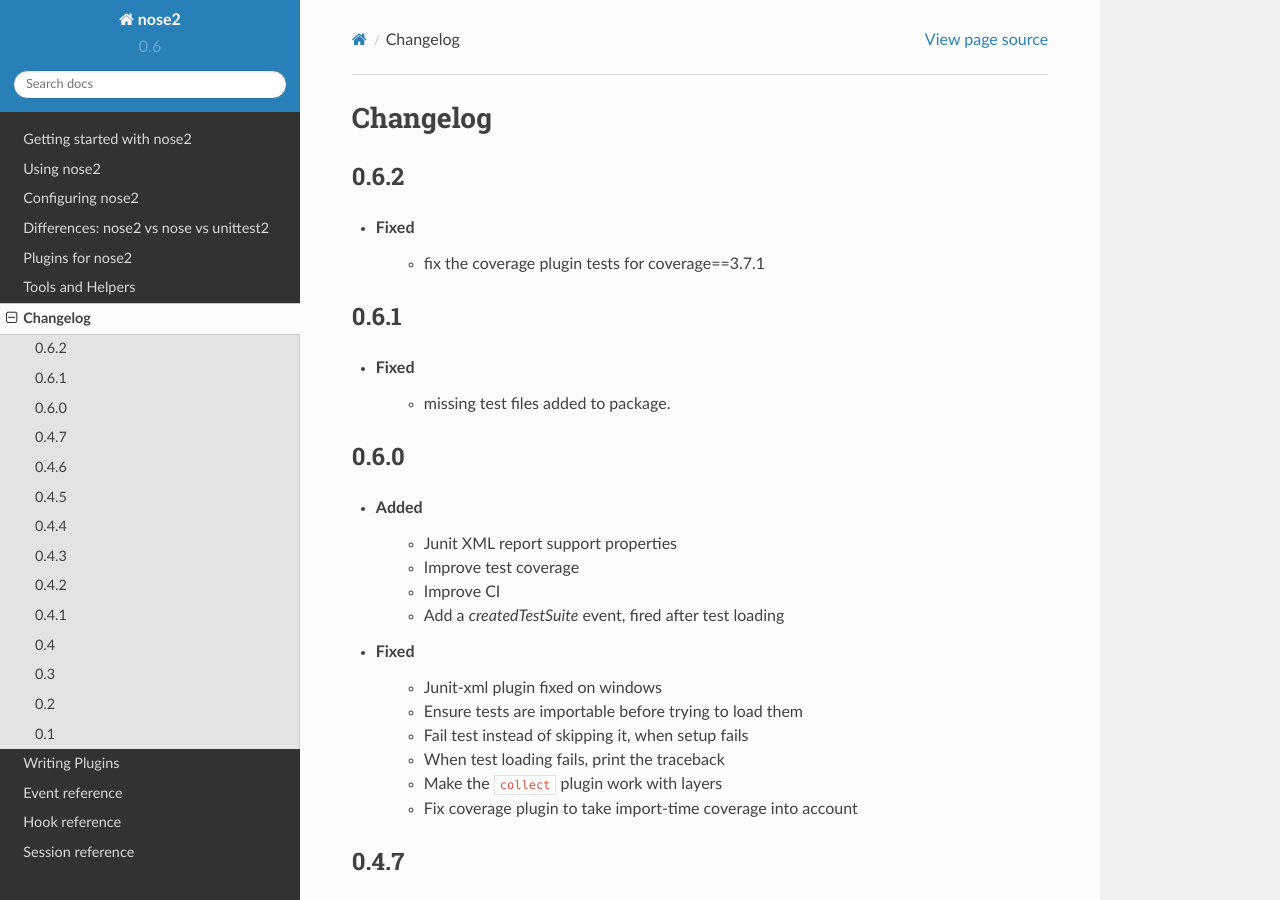
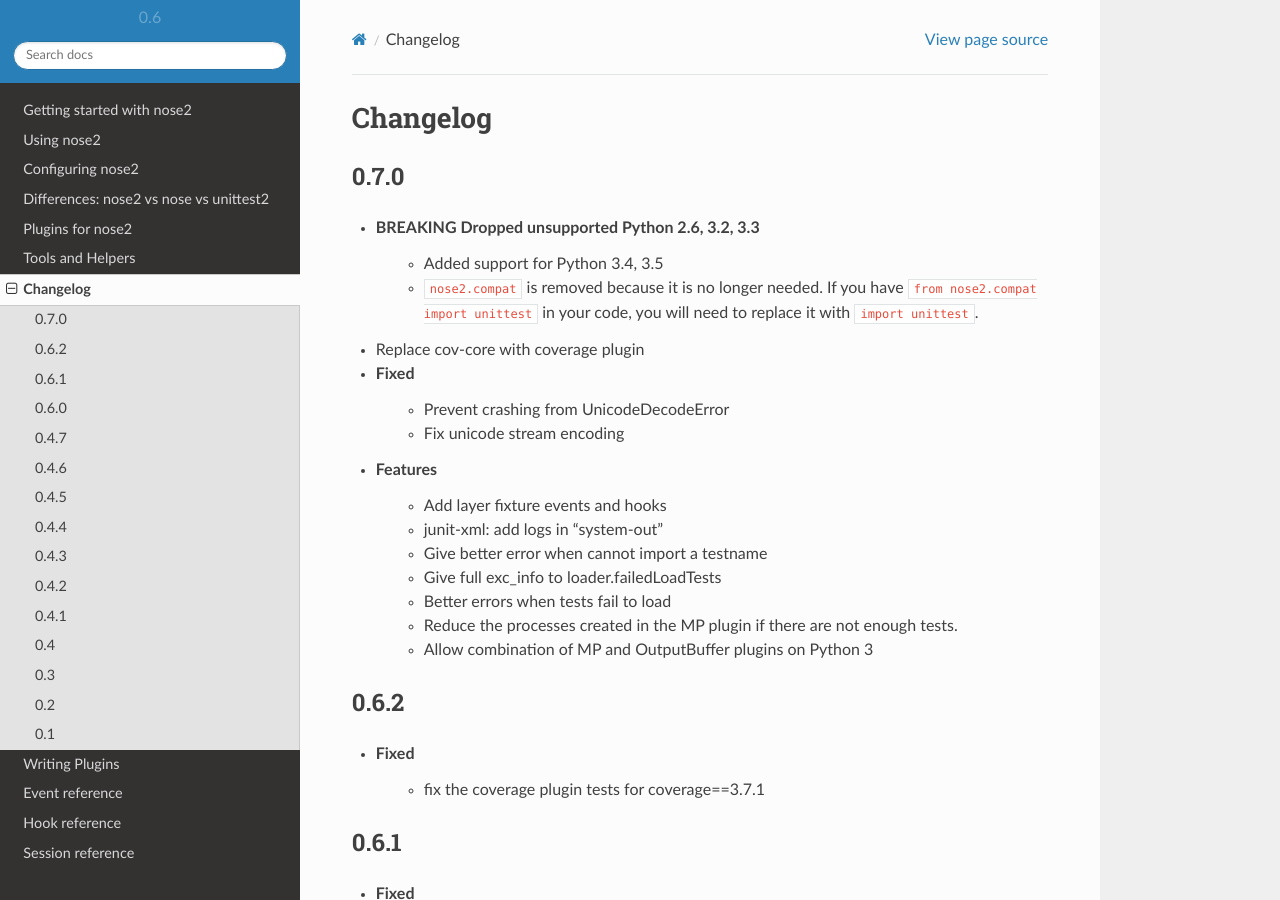
Before and after one commit to nose-devs/nose2, a Sphinx documentation site: the page built from docs/changelog.rst, in a window 1280 px wide and 900 px high. Built offline with Sphinx 7.4.7 and the Read the Docs theme 2.0.0, drawn with Linux system fonts in a browser that asks for light colours; pages that are not in the unit, such as notebooks, are missing from menus.

Commit message:
Update Changelog for 0.7.0

```diff
--- a/README.rst
+++ b/README.rst
@@ -25,6 +25,8 @@
 Welcome to nose2
 ================
 
+**Note**: As of 0.7.0 we have support for 2.6, 3.2, 3.3 and removed ``nose2.compat``.
+
 nose2 is the next generation of nicer testing for Python, based
 on the plugins branch of unittest2. nose2 aims to improve on nose by:
 
--- a/docs/changelog.rst
+++ b/docs/changelog.rst
@@ -1,5 +1,27 @@
 Changelog
 =========
+
+0.7.0
+-----
+
+* BREAKING Dropped unsupported Python 2.6, 3.2, 3.3
+    * Added support for Python 3.4, 3.5
+    * ``nose2.compat`` is removed because it is no longer needed. If you have ``from nose2.compat import unittest`` in your code, you will need to replace it with ``import unittest``.
+
+* Replace cov-core with coverage plugin
+
+* Fixed
+    * Prevent crashing from UnicodeDecodeError
+    * Fix unicode stream encoding
+
+* Features
+    * Add layer fixture events and hooks
+    * junit-xml: add logs in "system-out"
+    * Give better error when cannot import a testname
+    * Give full exc_info to loader.failedLoadTests
+    * Better errors when tests fail to load
+    * Reduce the processes created in the MP plugin if there are not enough tests.
+    * Allow combination of MP and OutputBuffer plugins on Python 3
 
 0.6.2
 -----
```
